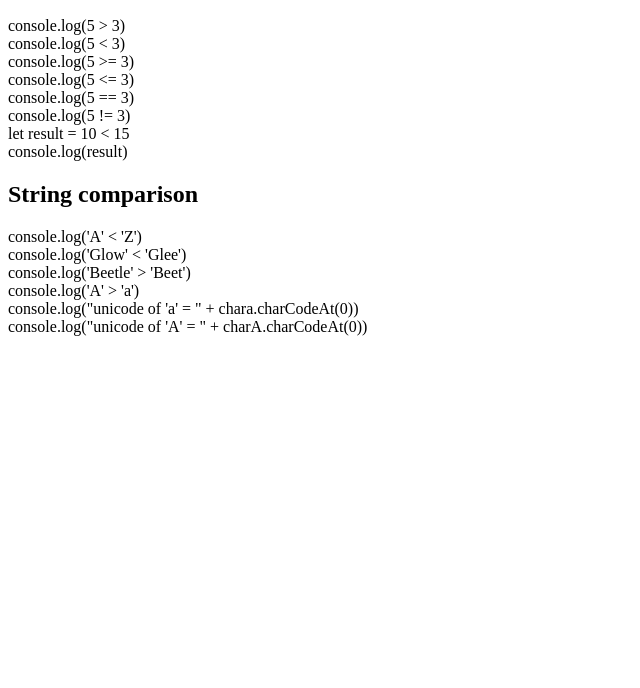
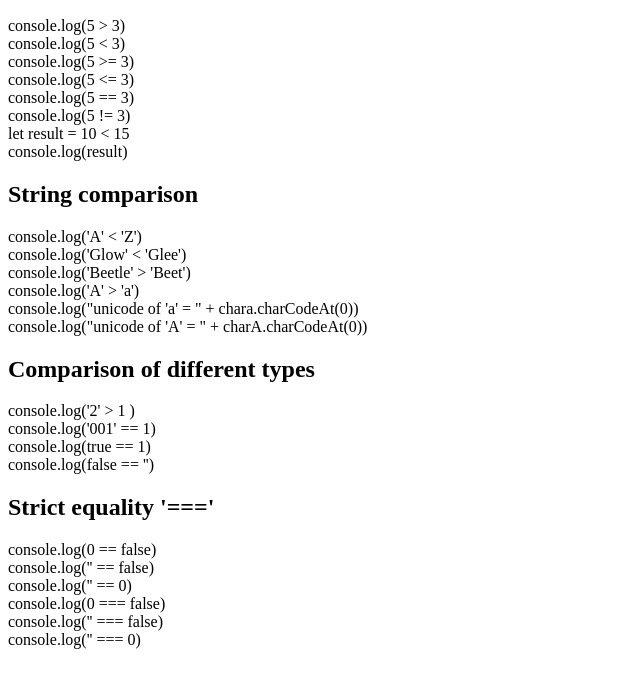
Before and after one commit to skyeoh/javascript-practice, a plain HTML site: page 04-conditionals/index.html in a window 1280 px wide. Shown: the part 110-798 px from the top of the page, without its empty margins (0-640 px from the left). Drawn offline with Linux system fonts and the light colour scheme.

Commit message:
Add comparison of different types and strict equality

```diff
--- a/04-conditionals/index.html
+++ b/04-conditionals/index.html
@@ -26,6 +26,20 @@
         <p style="margin: 0">console.log("unicode of 'a' = " + chara.charCodeAt(0))</p>
         <p style="margin: 0">console.log("unicode of 'A' = " + charA.charCodeAt(0))</p>
 
+        <h2>Comparison of different types</h2>
+        <p style="margin: 0">console.log('2' > 1 )</p>
+        <p style="margin: 0">console.log('001' == 1)</p>
+        <p style="margin: 0">console.log(true == 1)</p>
+        <p style="margin: 0">console.log(false == '')</p>
+
+        <h2>Strict equality '==='</h2>
+        <p style="margin: 0">console.log(0 == false)</p>
+        <p style="margin: 0">console.log('' == false)</p>
+        <p style="margin: 0">console.log('' == 0)</p>
+        <p style="margin: 0">console.log(0 === false)</p>
+        <p style="margin: 0">console.log('' === false)</p>
+        <p style="margin: 0">console.log('' === 0)</p>
+
         <script src="./script.js"></script>
     </body>
 </html>
```
Also changed, not shown: 04-conditionals/script.js (+12 -0 lines).
